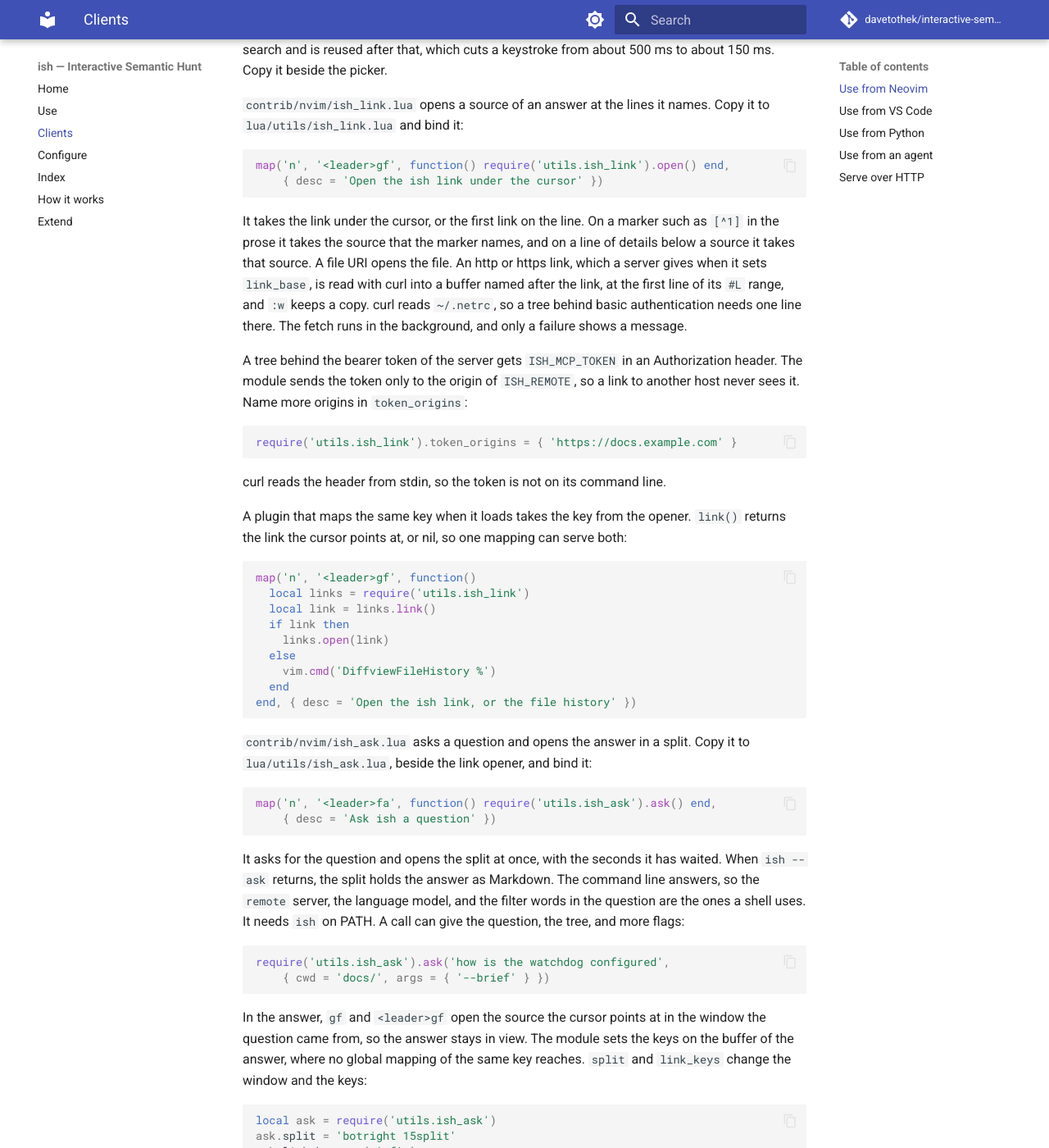
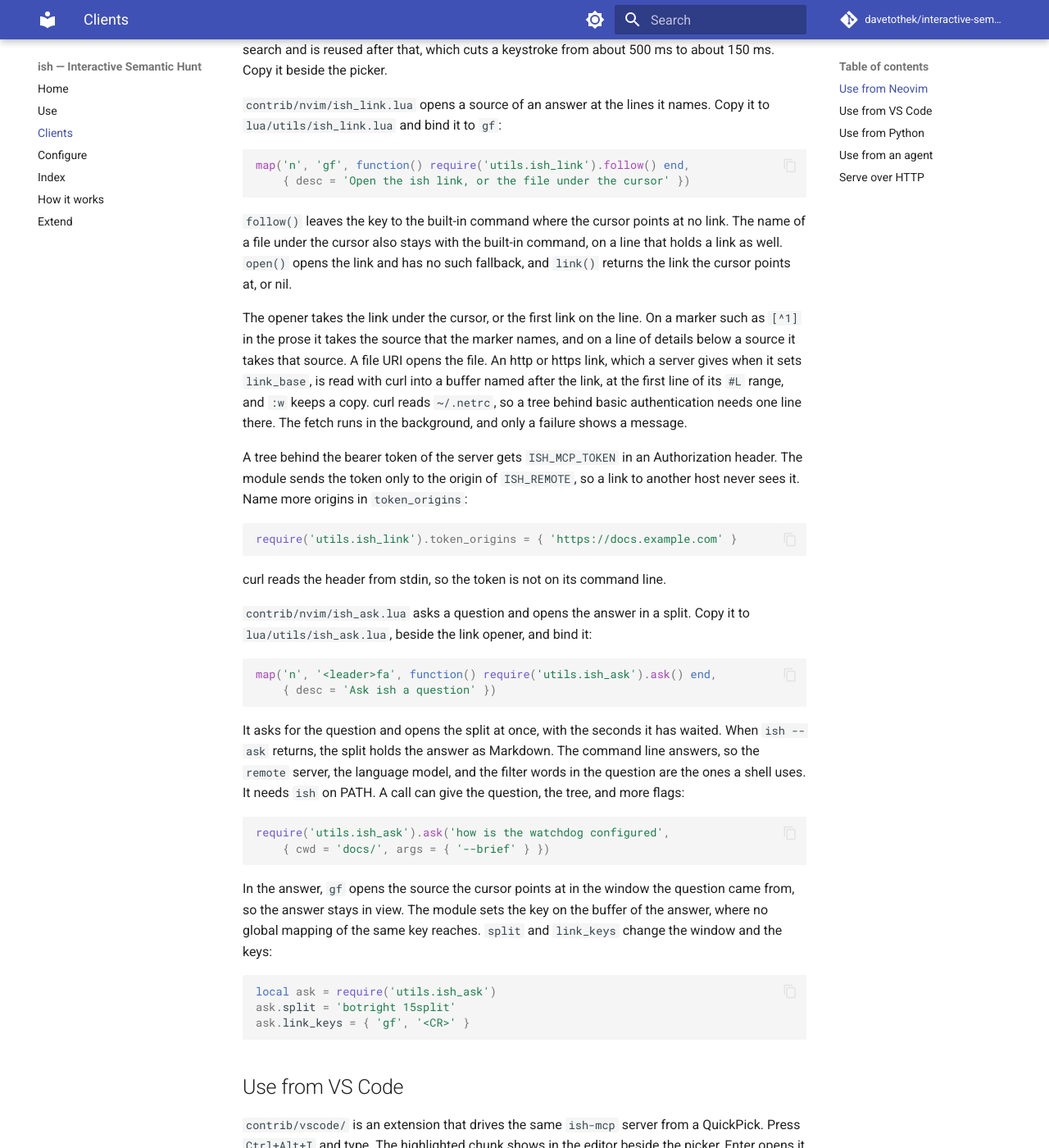
Before and after one commit to davetothek/interactive-semantic-hunt, an MkDocs documentation site: the page built from docs/clients.md, in a window 1280 px wide and 1400 px high, scrolled down 722 px. Shown: the whole window at 82% size. Built offline with MkDocs 1.6.1 and Material for MkDocs 9.7.7, drawn with Linux system fonts in a browser that asks for light colours; comment, search, counter and statistics services are not loaded.

Commit message:
Open a source of an answer in Neovim with gf
The client doc bound the link opener to `<leader>gf`, and the answer
buffer set `gf` and `<leader>gf`. `gf` is the key of Neovim for the
file under the cursor, and `<leader>gf` often belongs to a git plugin.

`ish_link.lua` gains `follow()`, the opener for `gf`. It opens the link
the cursor points at. The name of a file under the cursor, and a line
with no link, go to the built-in `gf`, so the key loses nothing. A link
is not a file name here: `findfile` returns a link as it is, and the
first form of the check read every link under the cursor as a file.

`ish_ask.lua` sets only `gf` on the answer. `link_keys` still adds
more keys.

Checked in a headless Neovim: 9 checks of the `gf` mapping pass. They
cover a marker, a link under the cursor, a word on a line with a link, a
line of details, a file name on a line with a link, a file name on a
plain line, and a word that names no file, which gets E447 from the
built-in command. The 27 checks of the two modules pass with `gf` as
the one key of the answer.

Closes #155

Co-Authored-By: Claude <noreply@anthropic.com>
Claude-Session: https://claude.ai/code/session_011qDzv22GfPDajEav2FDXvJ

````diff
--- a/docs/clients.md
+++ b/docs/clients.md
@@ -33,14 +33,20 @@ starts on the first search and is reused after that, which cuts a keystroke
 from about 500 ms to about 150 ms. Copy it beside the picker.
 
 `contrib/nvim/ish_link.lua` opens a source of an answer at the lines it
-names. Copy it to `lua/utils/ish_link.lua` and bind it:
+names. Copy it to `lua/utils/ish_link.lua` and bind it to `gf`:
 
 ```lua
-map('n', '<leader>gf', function() require('utils.ish_link').open() end,
-    { desc = 'Open the ish link under the cursor' })
+map('n', 'gf', function() require('utils.ish_link').follow() end,
+    { desc = 'Open the ish link, or the file under the cursor' })
 ```
 
-It takes the link under the cursor, or the first link on the line. On a
+`follow()` leaves the key to the built-in command where the cursor points
+at no link. The name of a file under the cursor also stays with the
+built-in command, on a line that holds a link as well. `open()` opens the
+link and has no such fallback, and `link()` returns the link the cursor
+points at, or nil.
+
+The opener takes the link under the cursor, or the first link on the line. On a
 marker such as `[^1]` in the prose it takes the source that the marker
 names, and on a line of details below a source it takes that source. A file
 URI opens the file. An http or
@@ -61,22 +67,6 @@ require('utils.ish_link').token_origins = { 'https://docs.example.com' }
 
 curl reads the header from stdin, so the token is not on its command line.
 
-A plugin that maps the same key when it loads takes the key from the
-opener. `link()` returns the link the cursor points at, or nil, so one
-mapping can serve both:
-
-```lua
-map('n', '<leader>gf', function()
-  local links = require('utils.ish_link')
-  local link = links.link()
-  if link then
-    links.open(link)
-  else
-    vim.cmd('DiffviewFileHistory %')
-  end
-end, { desc = 'Open the ish link, or the file history' })
-```
-
 `contrib/nvim/ish_ask.lua` asks a question and opens the answer in a split.
 Copy it to `lua/utils/ish_ask.lua`, beside the link opener, and bind it:
 
@@ -96,15 +86,15 @@ require('utils.ish_ask').ask('how is the watchdog configured',
     { cwd = 'docs/', args = { '--brief' } })
 ```
 
-In the answer, `gf` and `<leader>gf` open the source the cursor points at in
-the window the question came from, so the answer stays in view. The module
-sets the keys on the buffer of the answer, where no global mapping of the
-same key reaches. `split` and `link_keys` change the window and the keys:
+In the answer, `gf` opens the source the cursor points at in the window
+the question came from, so the answer stays in view. The module sets the
+key on the buffer of the answer, where no global mapping of the same key
+reaches. `split` and `link_keys` change the window and the keys:
 
 ```lua
 local ask = require('utils.ish_ask')
 ask.split = 'botright 15split'
-ask.link_keys = { 'gf' }
+ask.link_keys = { 'gf', '<CR>' }
 ```
 
 ## Use from VS Code
````
Also changed, not shown: CHANGELOG.md (+5 -4 lines), 2 other files.
